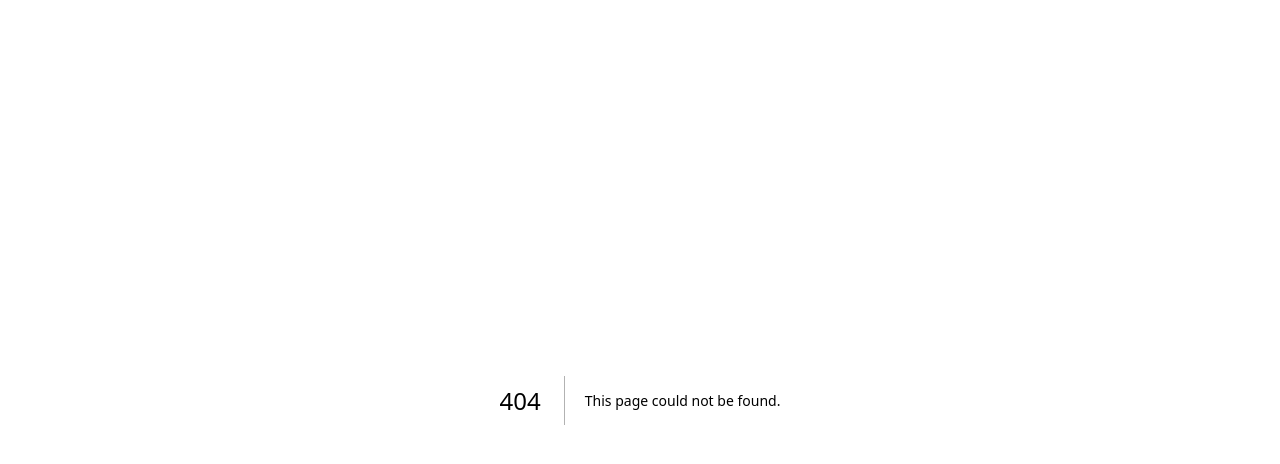
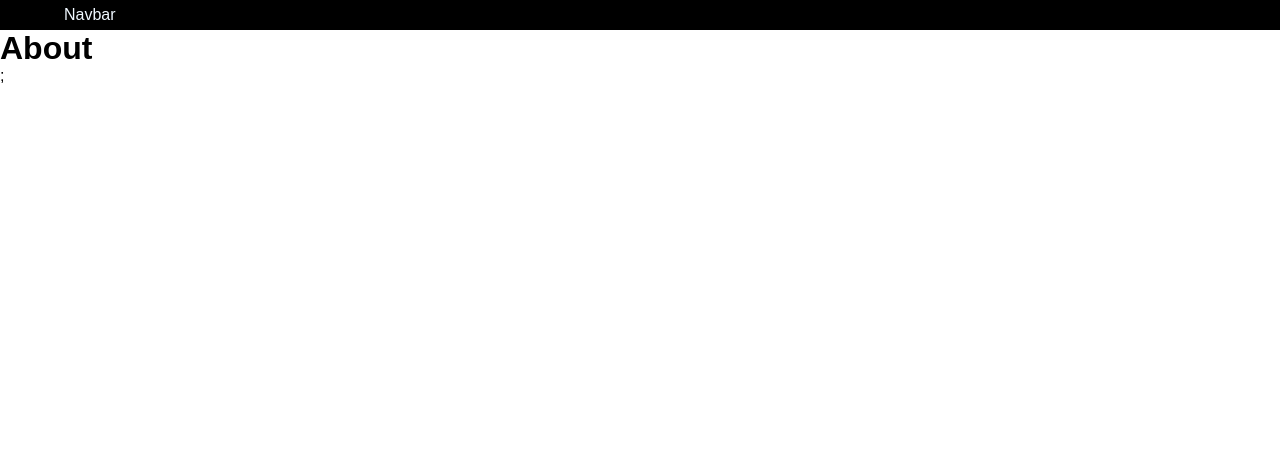
Before and after one commit to mjuna12/my-next-app, a Next.js app: page /about in a window 1280 px wide. Before the commit this address had no page. Shown: the top 464 px of the page. Built offline with nearby package versions, Linux system fonts and the light colour scheme.

Commit message:
Add File Component and Add Navbar

```diff
--- /dev/null
+++ b/src/components/layouts/AppSheell/index.tsx
@@ -0,0 +1,18 @@
+import Navbar from "../Navbar"
+
+type AppShelProps = {
+    children: React.ReactNode;
+}
+
+const AppShell = (props: AppShelProps) => {
+    const { children } = props;
+    return (
+    <main>
+         <Navbar />
+        {children}
+    </main>
+    )
+}
+
+
+export default AppShell;
--- /dev/null
+++ b/src/components/layouts/Navbar/index.tsx
@@ -0,0 +1,9 @@
+const Navbar = () => {
+    return (
+        <div className="navbar">
+            <div>Navbar</div>
+        </div>
+    )
+}
+
+export default Navbar
--- a/src/pages/_app.tsx
+++ b/src/pages/_app.tsx
@@ -1,6 +1,12 @@
+import AppShell from "@/components/layouts/AppSheell";
+import Navbar from "@/components/layouts/Navbar";
 import "@/styles/globals.css";
 import type { AppProps } from "next/app";
 
 export default function App({ Component, pageProps }: AppProps) {
-  return <Component {...pageProps} />;
+  return(
+    <AppShell>
+      <Component {...pageProps} />;
+    </AppShell>
+  )
 }
--- /dev/null
+++ b/src/pages/about/index.tsx
@@ -0,0 +1,9 @@
+const Aboutpage = () => {
+    return (
+        <div>
+        <h1>About</h1>
+        </div>
+    );
+}
+
+export default Aboutpage;
--- a/src/pages/api/hello.ts
+++ b/src/pages/api/hello.ts
@@ -3,11 +3,12 @@
 
 type Data = {
   name: string;
+  age: number;
 };
 
 export default function handler(
   req: NextApiRequest,
   res: NextApiResponse<Data>,
 ) {
-  res.status(200).json({ name: "John Doe" });
+  res.status(200).json({ name: "John Doe", age: 30});
 }
--- a/src/styles/globals.css
+++ b/src/styles/globals.css
@@ -1,77 +1,3 @@
-:root {
-  --max-width: 1100px;
-  --border-radius: 12px;
-  --font-mono: ui-monospace, Menlo, Monaco, "Cascadia Mono", "Segoe UI Mono",
-    "Roboto Mono", "Oxygen Mono", "Ubuntu Monospace", "Source Code Pro",
-    "Fira Mono", "Droid Sans Mono", "Courier New", monospace;
-
-  --foreground-rgb: 0, 0, 0;
-  --background-start-rgb: 214, 219, 220;
-  --background-end-rgb: 255, 255, 255;
-
-  --primary-glow: conic-gradient(
-    from 180deg at 50% 50%,
-    #16abff33 0deg,
-    #0885ff33 55deg,
-    #54d6ff33 120deg,
-    #0071ff33 160deg,
-    transparent 360deg
-  );
-  --secondary-glow: radial-gradient(
-    rgba(255, 255, 255, 1),
-    rgba(255, 255, 255, 0)
-  );
-
-  --tile-start-rgb: 239, 245, 249;
-  --tile-end-rgb: 228, 232, 233;
-  --tile-border: conic-gradient(
-    #00000080,
-    #00000040,
-    #00000030,
-    #00000020,
-    #00000010,
-    #00000010,
-    #00000080
-  );
-
-  --callout-rgb: 238, 240, 241;
-  --callout-border-rgb: 172, 175, 176;
-  --card-rgb: 180, 185, 188;
-  --card-border-rgb: 131, 134, 135;
-}
-
-@media (prefers-color-scheme: dark) {
-  :root {
-    --foreground-rgb: 255, 255, 255;
-    --background-start-rgb: 0, 0, 0;
-    --background-end-rgb: 0, 0, 0;
-
-    --primary-glow: radial-gradient(rgba(1, 65, 255, 0.4), rgba(1, 65, 255, 0));
-    --secondary-glow: linear-gradient(
-      to bottom right,
-      rgba(1, 65, 255, 0),
-      rgba(1, 65, 255, 0),
-      rgba(1, 65, 255, 0.3)
-    );
-
-    --tile-start-rgb: 2, 13, 46;
-    --tile-end-rgb: 2, 5, 19;
-    --tile-border: conic-gradient(
-      #ffffff80,
-      #ffffff40,
-      #ffffff30,
-      #ffffff20,
-      #ffffff10,
-      #ffffff10,
-      #ffffff80
-    );
-
-    --callout-rgb: 20, 20, 20;
-    --callout-border-rgb: 108, 108, 108;
-    --card-rgb: 100, 100, 100;
-    --card-border-rgb: 200, 200, 200;
-  }
-}
 
 * {
   box-sizing: border-box;
@@ -83,16 +9,7 @@
 body {
   max-width: 100vw;
   overflow-x: hidden;
-}
-
-body {
-  color: rgb(var(--foreground-rgb));
-  background: linear-gradient(
-      to bottom,
-      transparent,
-      rgb(var(--background-end-rgb))
-    )
-    rgb(var(--background-start-rgb));
+  font-family: Arial, Helvetica, sans-serif;
 }
 
 a {
@@ -100,8 +17,12 @@
   text-decoration: none;
 }
 
-@media (prefers-color-scheme: dark) {
-  html {
-    color-scheme: dark;
-  }
+.navbar {
+  display: flex;
+width: 100%;
+height: 30px;
+background-color: black;
+color: aliceblue;
+align-items: center;
+padding: 0 5%;
 }
```
Also changed, not shown: src/pages/index.tsx (+4 -107 lines).
